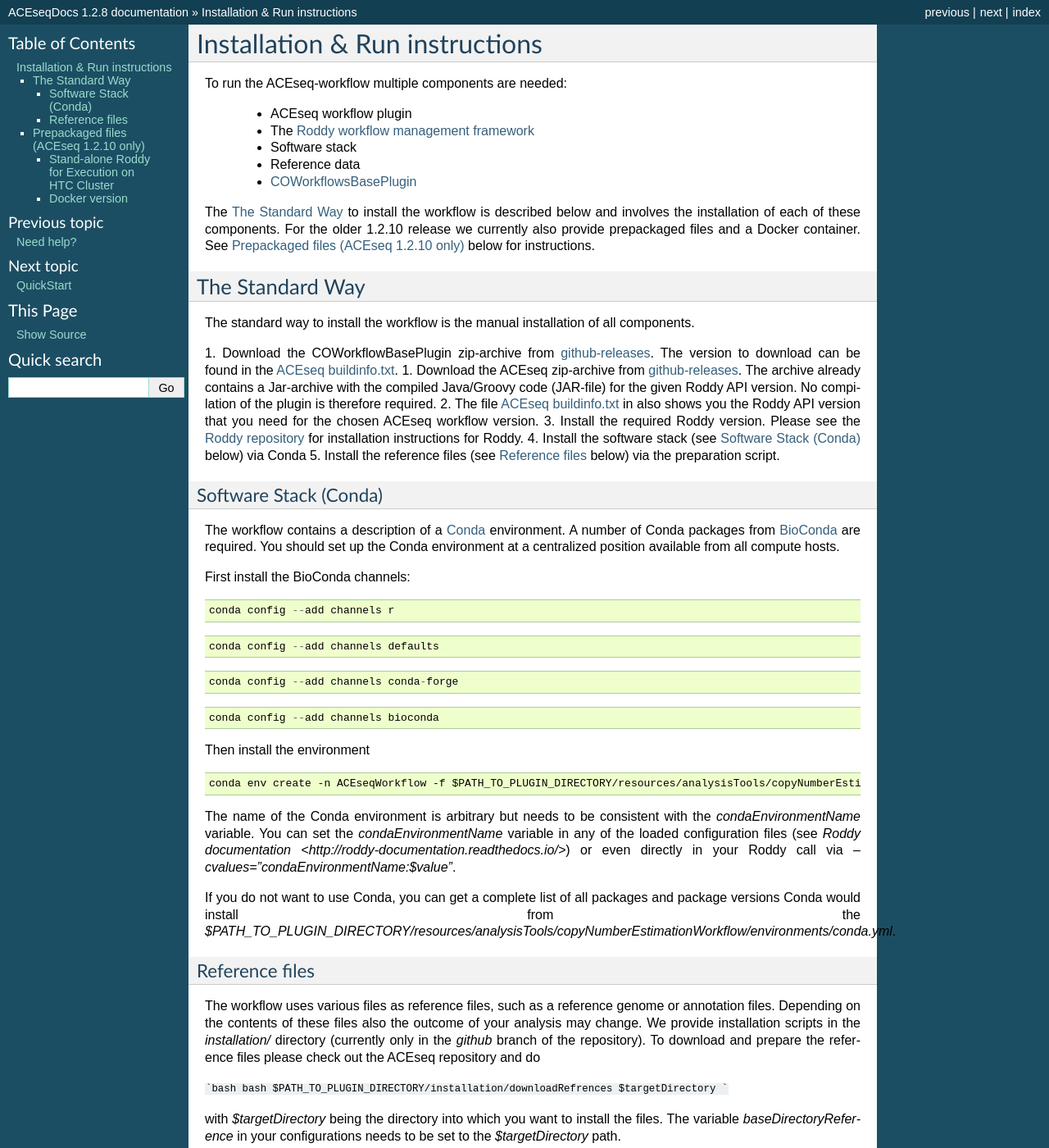
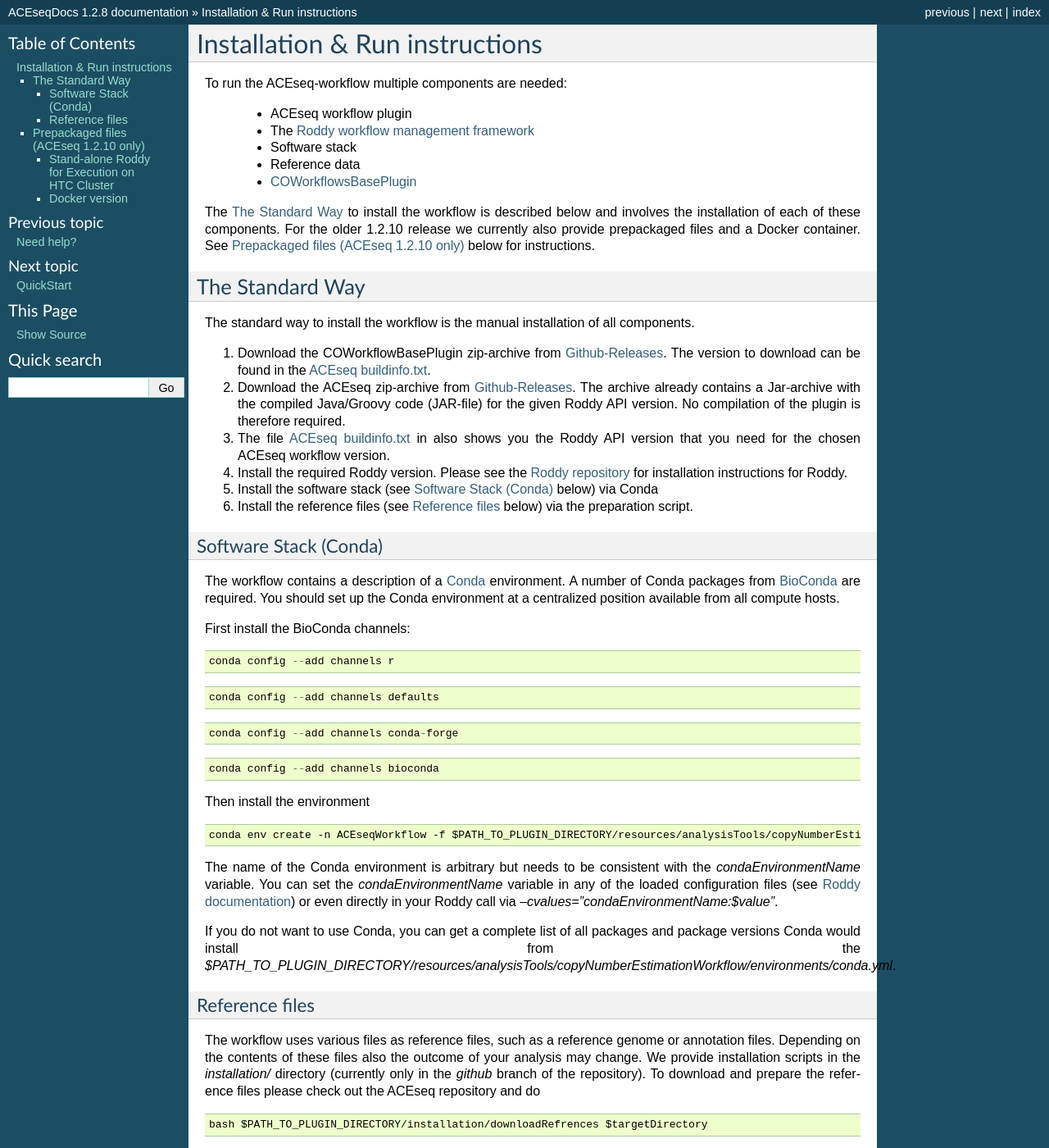
Before and after one commit to DKFZ-ODCF/ACEseqWorkflow, a Sphinx documentation site: the page built from documentation/source/installation.rst, in a window 1280 px wide and 1400 px high. Shown: the whole window at 82% size. Built offline with Sphinx 7.4.7, drawn with Linux system fonts in a browser that asks for light colours; formulas are drawn with MathJax 3.

Commit message:
Another docu fix.

````diff
--- a/documentation/source/installation.rst
+++ b/documentation/source/installation.rst
@@ -20,12 +20,12 @@
 
 The standard way to install the workflow is the manual installation of all components.
 
-1. Download the COWorkflowBasePlugin zip-archive from `github-releases`_. The version to download can be found in the `ACEseq buildinfo.txt <https://github.com/eilslabs/ACEseqWorkflow/blob/github/buildinfo.txt>`_.
-1. Download the ACEseq zip-archive from `github-releases`_. The archive already contains a Jar-archive with the compiled Java/Groovy code (JAR-file) for the given Roddy API version. No compilation of the plugin is therefore required.
-2. The file `ACEseq buildinfo.txt <https://github.com/eilslabs/ACEseqWorkflow/blob/github/buildinfo.txt>`_ in also shows you the Roddy API version that you need for the chosen ACEseq workflow version.
-3. Install the required Roddy version. Please see the `Roddy repository <https://github.com/TheRoddyWMS/Roddy>`_ for installation instructions for Roddy.
-4. Install the software stack (see :ref:`install-software-stack` below) via Conda
-5. Install the reference files (see :ref:`install-reference-files` below) via the preparation script.
+1. Download the COWorkflowBasePlugin zip-archive from `Github-Releases`_. The version to download can be found in the `ACEseq buildinfo.txt <https://github.com/eilslabs/ACEseqWorkflow/blob/github/buildinfo.txt>`_.
+2. Download the ACEseq zip-archive from `Github-Releases`_. The archive already contains a Jar-archive with the compiled Java/Groovy code (JAR-file) for the given Roddy API version. No compilation of the plugin is therefore required.
+3. The file `ACEseq buildinfo.txt <https://github.com/eilslabs/ACEseqWorkflow/blob/github/buildinfo.txt>`_ in also shows you the Roddy API version that you need for the chosen ACEseq workflow version.
+4. Install the required Roddy version. Please see the `Roddy repository <https://github.com/TheRoddyWMS/Roddy>`_ for installation instructions for Roddy.
+5. Install the software stack (see :ref:`install-software-stack` below) via Conda
+6. Install the reference files (see :ref:`install-reference-files` below) via the preparation script.
 
 .. _install-software-stack:
 
@@ -58,7 +58,7 @@
 
     conda env create -n ACEseqWorkflow -f $PATH_TO_PLUGIN_DIRECTORY/resources/analysisTools/copyNumberEstimationWorkflow/environments/conda.yml
 
-The name of the Conda environment is arbitrary but needs to be consistent with the `condaEnvironmentName` variable. You can set the `condaEnvironmentName` variable in any of the loaded configuration files (see `Roddy documentation <http://roddy-documentation.readthedocs.io/>`) or even directly in your Roddy call via `--cvalues="condaEnvironmentName:$value"`.
+The name of the Conda environment is arbitrary but needs to be consistent with the `condaEnvironmentName` variable. You can set the `condaEnvironmentName` variable in any of the loaded configuration files (see `Roddy documentation <http://roddy-documentation.readthedocs.io/>`_) or even directly in your Roddy call via `--cvalues="condaEnvironmentName:$value"`.
 
 If you do not want to use Conda, you can get a complete list of all packages and package versions Conda would install from the  `$PATH_TO_PLUGIN_DIRECTORY/resources/analysisTools/copyNumberEstimationWorkflow/environments/conda.yml`.
 
@@ -69,9 +69,9 @@
 
 The workflow uses various files as reference files, such as a reference genome or annotation files. Depending on the contents of these files also the outcome of your analysis may change. We provide installation scripts in the `installation/` directory (currently only in the `github` branch of the repository). To download and prepare the reference files please check out the ACEseq repository and do
 
-```bash
-bash $PATH_TO_PLUGIN_DIRECTORY/installation/downloadRefrences $targetDirectory
-```
+::
+
+   bash $PATH_TO_PLUGIN_DIRECTORY/installation/downloadRefrences $targetDirectory
 
 with `$targetDirectory` being the directory into which you want to install the files. The variable `baseDirectoryReference` in your configurations needs to be set to the `$targetDirectory` path.
 
@@ -205,4 +205,4 @@
 
 
 
-.. _github-releases: https://github.com/eilslabs/ACEseqWorkflow/releases
+.. _Github-Releases: https://github.com/eilslabs/ACEseqWorkflow/releases
````
